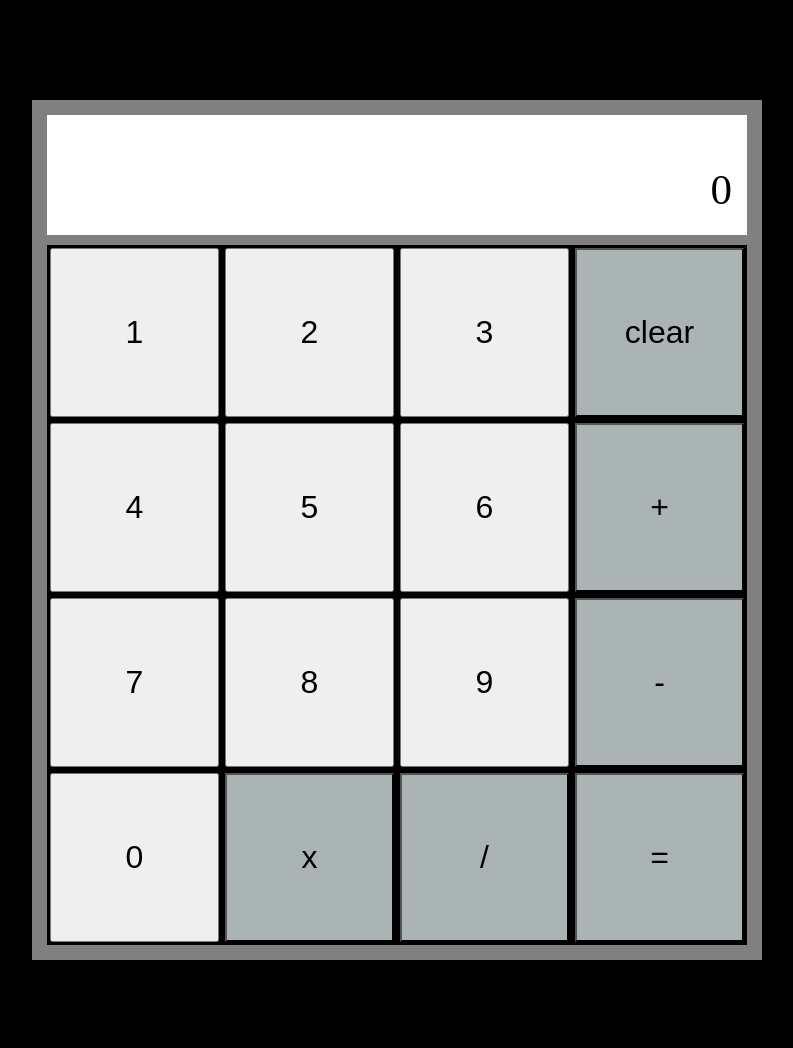
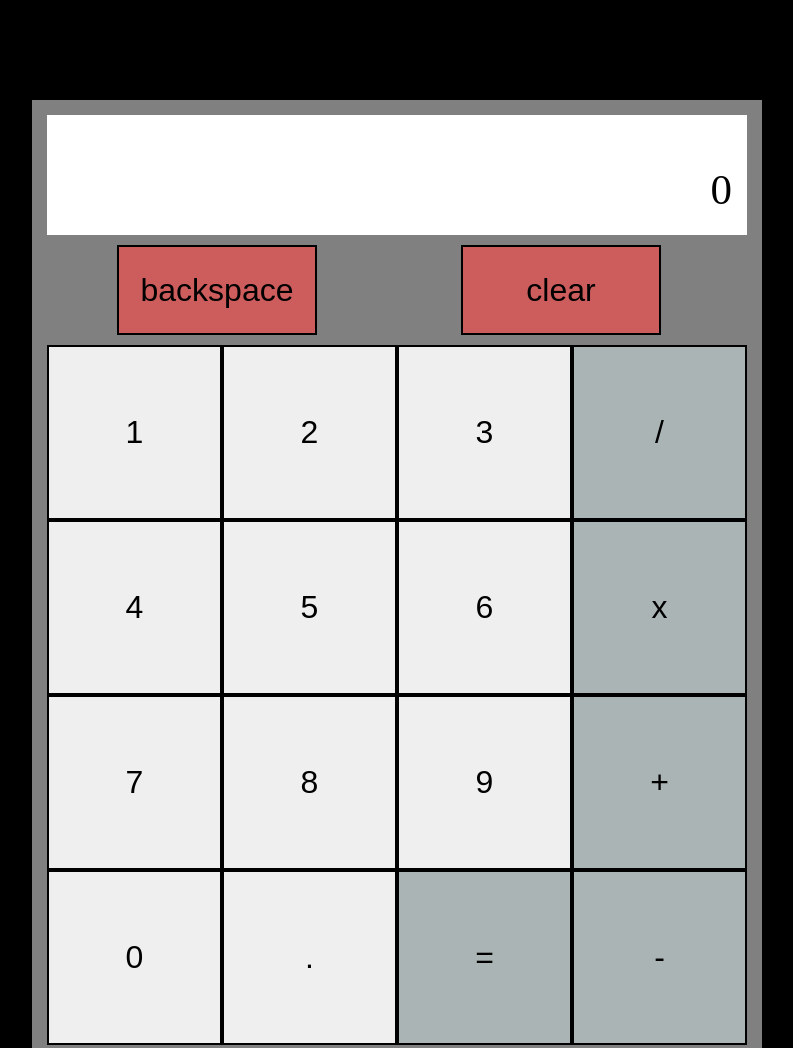
Before and after one commit to YoYoNinjaBoy/Calculator, a plain HTML site: page index.html in a window 1280 px wide. Shown: the top 1048 px of the page, without its empty margins (243-1036 px from the left). Before the commit the page ends 968 px from the top, so only its background shows below. Drawn offline with Linux system fonts and the light colour scheme.

Commit message:
backspace and decimal added

```diff
--- a/calc.js
+++ b/calc.js
@@ -32,6 +32,7 @@ return operator(num1,num2);
 function updateDisplay(value){
     displayInitialized===false ? display.innerText=value : display.innerText+=value;
     displayInitialized=true;
+    operationPerformed=false;
 };
 function clear(){
     displayInitialized=false;
@@ -84,6 +85,20 @@ function opEquals(){
 
 
 //buttons
+const backSpaceBtn=document.getElementById('backSpaceBtn')
+backSpaceBtn.addEventListener('click', function(){
+   if(operationPerformed===false){
+       display.innerText=display.innerText.slice(0, -1)
+    };
+})
+
+const decimalBtn=document.getElementById('decimalBtn');
+decimalBtn.addEventListener('click', function(){
+    if (display.textContent.includes('.')===false){
+        updateDisplay('.');
+    }
+})
+
 const equalsBtn=document.getElementById('equalsBtn');
 equalsBtn.addEventListener('click',function(){
     if(isNaN(num1)===false && isNaN(num2)===true){
--- a/index.html
+++ b/index.html
@@ -1,6 +1,7 @@
 <!DOCTYPE html>
 <html>
 <head>
+    <meta charset="UTF-8">
     <link rel="stylesheet" href="style.css">
 <title>Calculator</title>
 <script src=calc.js defer></script>
@@ -10,28 +11,33 @@
         <div id=display2></div>
         <div id=display></div>
         <div id=padding></div>
+        <div id=bsClr>
+            <button id=backSpaceBtn class='cBtn xtra'>backspace</button>
+            <button id=clearBtn class='cBtn notNum xtra' >clear</button>
+
+        </div>
         <div id=numContainer>
 
             <button id=numb1 class='cBtn' onclick='updateDisplay(1)' class=num>1</button>
             <button id=numb2 class='cBtn' onclick='updateDisplay(2)' class=num>2</button>
             <button id=numb3 class='cBtn' onclick='updateDisplay(3)' class=num>3</button>
-            <button id=clearBtn class='cBtn notNum' >clear</button>
+            <button id=divideBtn class='cBtn notNum' class=operator >/</button>
             <button id=numb4 class='cBtn' onclick='updateDisplay(4)' class=num>4</button>
             <button id=numb5 class='cBtn' onclick='updateDisplay(5)' class=num>5</button>
             <button id=numb6 class='cBtn' onclick='updateDisplay(6)' class=num>6</button>
-            <button id=plusBtn class='cBtn notNum' class=operator   >+</button>
+            <button id=timesBtn class='cBtn notNum' class=operator  >x</button>
             <button id=numb7 class='cBtn' onclick='updateDisplay(7)' class=num>7</button>
             <button id=numb8 class='cBtn' onclick='updateDisplay(8)' class=num>8</button>
             <button id=numb9 class='cBtn' onclick='updateDisplay(9)' class=num>9</button>
+            <button id=plusBtn class='cBtn notNum' class=operator   >+</button>
+            <button id=numb0 class='cBtn' onclick='updateDisplay(0)' class=num>0</button>
+            <button id=decimalBtn class='cBtn'>.</button>
+            <button id=equalsBtn class='cBtn notNum'  >=</button>
             <button id=minusBtn class='cBtn notNum' class=operator  >-</button>
-            <button id=numb0 class='cBtn' onclick='updateDisplay(0)' class=num>0</button>
-            <button id=timesBtn class='cBtn notNum' class=operator  >x</button>
-            <button id=divideBtn class='cBtn notNum' class=operator >/</button>
-            <button id=equalsBtn class='cBtn notNum'  >=</button>
-        </div>
 
 
 
+        </div>
     </div>
 </body>
 </html>
--- a/style.css
+++ b/style.css
@@ -1,4 +1,8 @@
 body{
+    -webkit-appearance: none;
+    -moz-appearance: none;
+    -ms-appearance: none;
+    appearance: none;
     background-color:black;
 }
 #padding{
@@ -25,7 +29,7 @@ body{
 
 #calcContainer{
     margin-top:100px;
-    display:box;
+    display:flexbox;
     margin-left:auto;
     margin-right:auto;
     width:700px;
@@ -47,8 +51,23 @@ body{
 .cBtn{
     display:flexbox;
     font-size:32px;
-    margin:3px;
+    margin:0px;
+    border:2px solid black;
 }
 .notNum{
     background-color:rgb(170, 180, 180);
 }
+#bsClr{
+    background-color:grey;
+    display:flexbox;
+}
+.xtra{
+    margin-bottom:10px;
+    margin-left:70px;
+    margin-right:70px;
+    height:90px;
+    width:200px;
+    border:black 2px solid;
+    border-radius:0%;
+    background-color:indianred
+}
```
